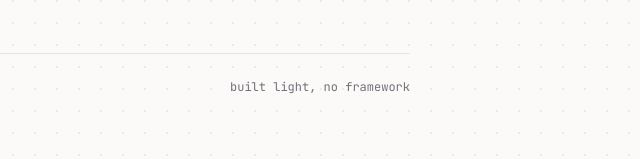
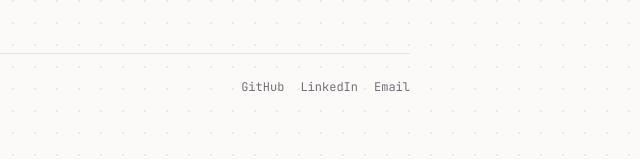
Before and after one commit to SquareDorito/kennoh.github.io, a plain HTML site: page index.html in a window 1280 px wide. Shown: the part 824-983 px from the top of the page, 570-1210 px from the left. Drawn offline with Linux system fonts and the light colour scheme.

Commit message:
Update footer with GitHub, LinkedIn, and email links

```diff
--- a/index.html
+++ b/index.html
@@ -348,9 +348,26 @@
       display: flex;
       justify-content: space-between;
       align-items: center;
+      flex-wrap: wrap;
+      gap: 0.75rem;
       font-family: "JetBrains Mono", ui-monospace, monospace;
       font-size: 0.75rem;
       color: var(--subtle);
+    }
+
+    .footer-links {
+      display: flex;
+      gap: 1rem;
+    }
+
+    .footer-links a {
+      color: var(--subtle);
+      text-decoration: none;
+      transition: color 0.15s ease;
+    }
+
+    .footer-links a:hover {
+      color: var(--accent);
     }
 
     @keyframes fadeUp {
@@ -463,7 +480,11 @@
 
     <footer>
       <span>kennoh.xyz</span>
-      <span>built light, no framework</span>
+      <nav class="footer-links" aria-label="Footer links">
+        <a href="https://github.com/SquareDorito" target="_blank" rel="noopener noreferrer">GitHub</a>
+        <a href="https://www.linkedin.com/in/kennoh" target="_blank" rel="noopener noreferrer">LinkedIn</a>
+        <a href="mailto:kennoh415@gmail.com">Email</a>
+      </nav>
     </footer>
   </div>
 
```
